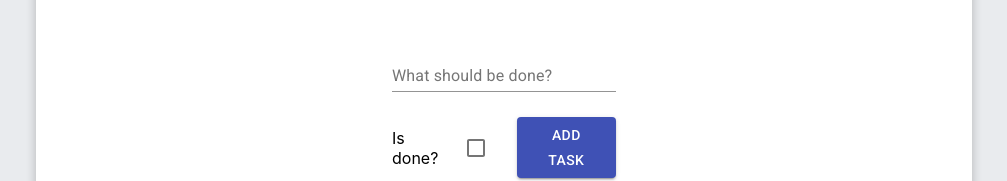
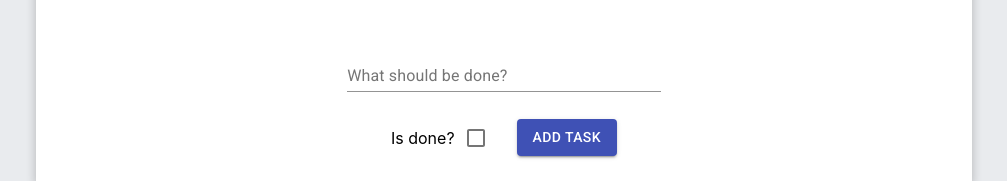
Before and after one commit to GraphtyLove/to-do-list-django-react, a React (Create React App) app in the folder front-end/: page / in a window 1280 px wide. Shown: the part 446-627 px from the top of the page, without its empty margins (136-1143 px from the left). Built offline with nearby package versions, Linux system fonts and the light colour scheme; no server answers.

Commit message:
fix some styling + add comments

```diff
--- a/front-end/src/components/TodoInput/TodoInput.jsx
+++ b/front-end/src/components/TodoInput/TodoInput.jsx
@@ -36,7 +36,7 @@ const TodoInput = props => {
 
     // Style:
     const styleInputContainer = {
-        width: '50%',
+        width: '70%',
         marginTop: '20px'
     }
 
```
Also changed, not shown: 1 other file (tests, documents, lock files or other folders).
